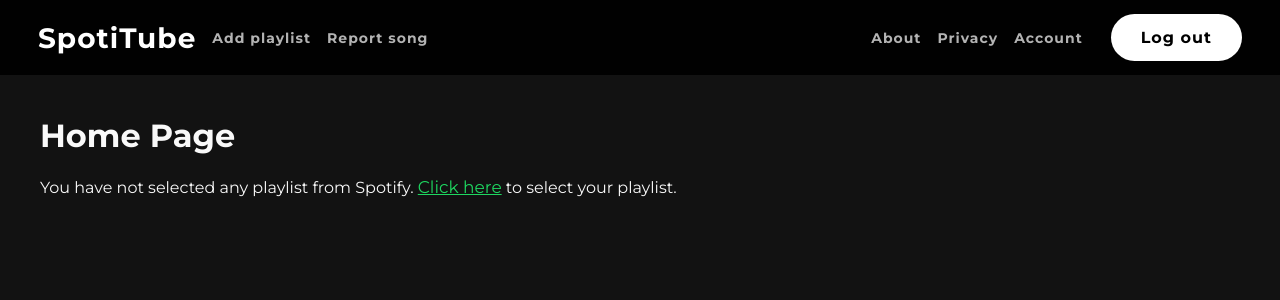
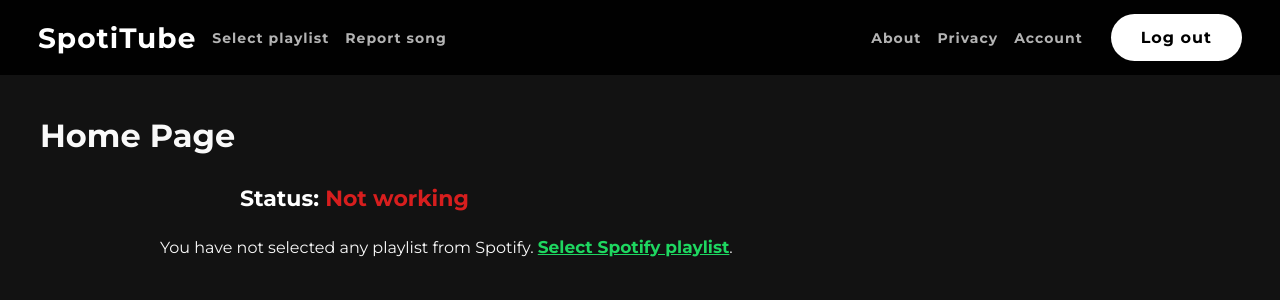
Before and after one commit to longquangle/spotitube, a Flask app: page / in a window 1280 px wide. Shown: the top 300 px of the page. Run offline with Flask 3, Linux system fonts and the light colour scheme; the visitor is signed in with stand-in values (Sample User, id 1).

Commit message:
updated home and youtubePlaylist

```diff
--- a/spotitube/routes.py
+++ b/spotitube/routes.py
@@ -199,7 +199,7 @@ def account():
     return render_template('account.html', title='Account')
 
 
-# @scheduler.task('cron', id='add_new_songs', hour=1)
+# @scheduler.task('cron', id='add_new_songs', hour=24)
 # def add_new_songs():
 #     print('Running background task')
 #     with scheduler.app.app_context():
--- a/spotitube/static/main.css
+++ b/spotitube/static/main.css
@@ -220,6 +220,7 @@ input + div label {
 .green-link {
   color:#1ed760;
   font-size: 17px;
+  font-weight:700;
 }
 
 .page-title {
--- a/spotitube/templates/home.html
+++ b/spotitube/templates/home.html
@@ -2,13 +2,15 @@
 {% block content %}
 <h1>Home Page</h1>
     {% if current_user.spotify_playlist_name and current_user.spotify_playlist_name and current_user.youtube_access_token and current_user.youtube_refresh_token and current_user.youtube_playlist_id %}
-    <p>You currently select <span class="playlist-name">{{current_user.spotify_playlist_name}}</span> playlist from Spotify. <a href="/spotify_playlists" class="green-link">Change your selected Spotify playlist</a>.</p>
-    <p><a href="/spotify_remove_playlist" class="green-link">Remove playlist and stop synchronizing</a> selected playlist to YouTube.</p>
+        <h2 class="small-header-outline">Status: <span style="color: #1ed760;">Working</span></h2>
+        <p class="bullet-point">Currently synchronizing <span class="playlist-name">{{current_user.spotify_playlist_name}}</span> Spotify playlist to YouTube. <a href="/spotify_playlists" class="green-link">Change Spotify playlist</a>.</p>
+        <p class="bullet-point"><a href="/spotify_remove_playlist" class="green-link">Remove and stop synchronizing</a> selected playlist to YouTube.</p>
     {% else %}
+        <h2 class="small-header-outline">Status: <span style="color: #d71e1e;">Not working </span></h2>
         {% if not current_user.spotify_playlist_name or not current_user.spotify_playlist_name %}
-        <p>You have not selected any playlist from Spotify. <a href="/spotify_playlists" class="green-link">Click here</a> to select your playlist.</p>
+        <p class="bullet-point">You have not selected any playlist from Spotify. <a href="/spotify_playlists" class="green-link">Select Spotify playlist</a>.</p>
         {% elif not current_user.youtube_access_token or not current_user.youtube_refresh_token or not current_user.youtube_playlist_id %}
-        <p>You have not logged in with YouTube.<a href="/youtube_login" class="green-link">Log in with YouTube here.</a></p>
+        <p class="bullet-point">You have not logged in with YouTube.<a href="/youtube_login" class="green-link">Log in with YouTube here.</a></p>
         {% endif %}
     {% endif %}
 {% endblock content %}
--- a/spotitube/templates/layout.html
+++ b/spotitube/templates/layout.html
@@ -25,7 +25,7 @@
             <a href="/spotify_playlists" class="link">Change playlist</a>
             <a href="/spotify_remove_playlist" class="link">Remove playlist</a>
             {% else %}
-            <a href="/spotify_playlists" class="link">Add playlist</a>
+            <a href="/spotify_playlists" class="link">Select playlist</a>
             {% endif %}
             <a href="/report_song" class="link">Report song</a>
           </div>
--- a/spotitube/templates/spotifySongs.html
+++ b/spotitube/templates/spotifySongs.html
@@ -1,7 +1,7 @@
 {% extends "layout.html" %}
 {% block content %}
 
-<h1> <a href='/youtube_login'>Login with YouTube</a>
-</h1>
+<h1>Please log with YouTube</h1>
+<h1><a href='/youtube_login'>Login with YouTube here</a></h1>
 
 {% endblock content %}
--- a/spotitube/utils.py
+++ b/spotitube/utils.py
@@ -79,7 +79,7 @@ def spotify_get_songs(user):
     songs = response.json()
     if 'error' in response:
         return []
-    all_songs = [item['track']['name'] + ' ' + ' '.join([artist['name'] for artist in item['track']['artists'] if artist['name']]) for item in songs['items']]
+    all_songs = [item['track']['name'] + ' by ' + ' '.join([artist['name'] for artist in item['track']['artists'] if artist['name']]) for item in songs['items']]
     # allowing an unlimited number of songs for now
     while songs['next']:
         response = requests.get(songs['next'], headers=headers)
```
Also changed, not shown: spotitube/templates/youtubePlaylist.html (+5 -5 lines), instance/site.db.
